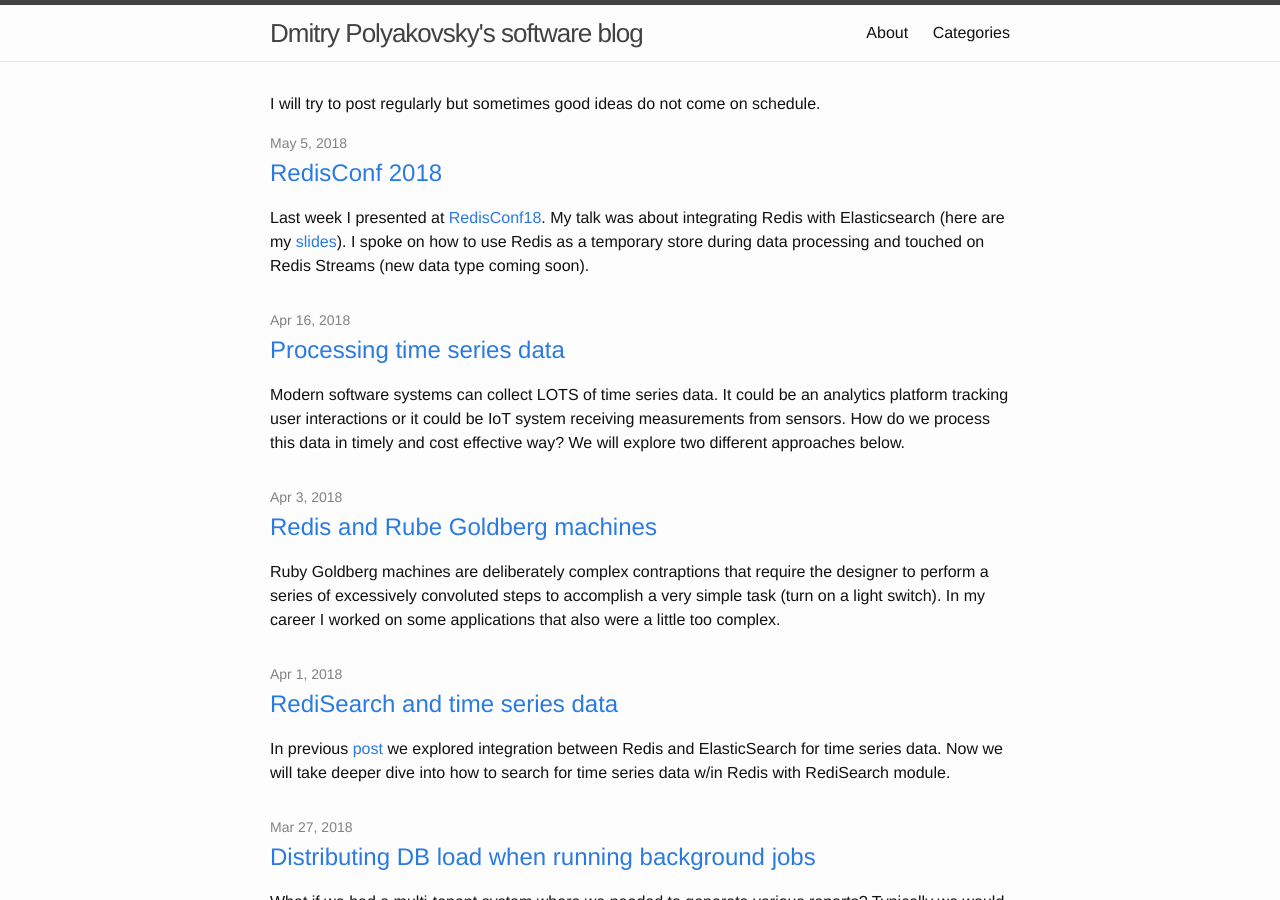
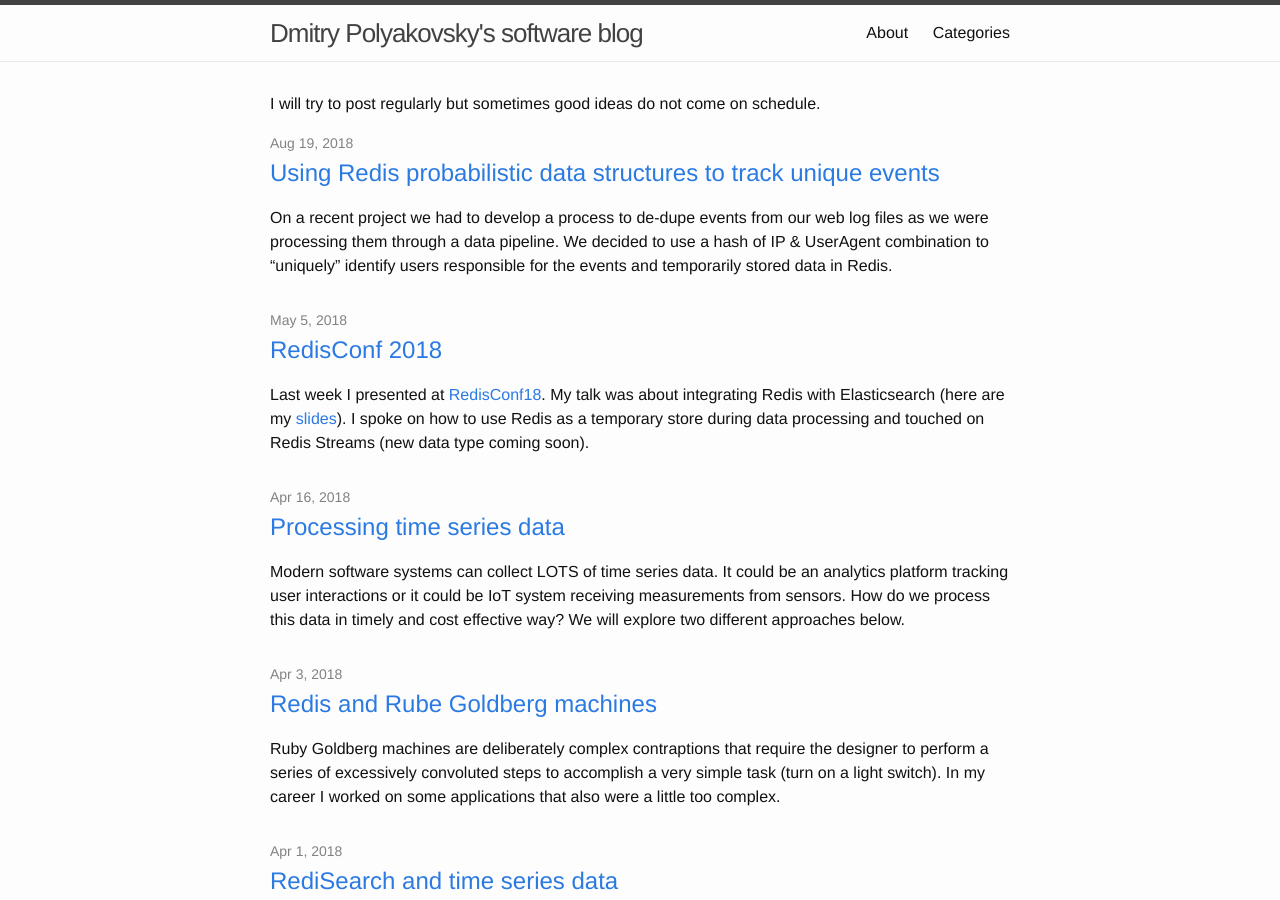
Before and after one commit to dmitrypol/dmitrypol.github.io, a Jekyll site: the page built from index.html, in a window 1280 px wide and 900 px high. Built offline with Jekyll 4.4.1, drawn with Linux system fonts in a browser that asks for light colours; comment, search, counter and statistics services are not loaded; some of the changed lines change nothing that is shown.

Commit message:
publishhd post on probabilistic data structures

```diff
--- a/_drafts/redis-unique-events.md
+++ b/_posts/2018-08-19-redis-probabilistic-data-structures.md
@@ -4,16 +4,14 @@ date: 2018-08-19
 categories: redis
 ---
 
-comScore uses combination of IP and UserAgent to calculate monthly unique visitors and determine website ranking.  One of the first projects where I used Redis many years ago required using this methodology and make split second decision in our code whether a particular visitor was new or not.
+On a recent project we had to develop a process to  de-dupe events from our web log files as we were processing them through a data pipeline.  We decided to use a hash of IP & UserAgent combination to "uniquely" identify users responsible for the events and temporarily stored data in Redis.
 
 * TOC
 {:toc}
 
 ### Storing hash of IP & UserAgent are separate Redis keys
 
-On a recent project we had to do something very similar to de-dupe events from our log files as were processing them through a data pipeline.  We used a combination of IP & UserAgent to "uniquely" identify events and stored data in Redis for 15 minutes.
-
-Here is a sample Python code implementing this logic.  It generates "random" IPs and UserAgents, hashes the combination and checks if it exists in Redis as a separate key.  If the key exits, it returns False (dupe).  Otherwise it creates a key (with 15 minutes TTL), increments a **new_event** counter and returns True (new event).  To force "dupe" events we defined a small array of UserAgents and limited IP ranges.
+Here is a sample Python code implementing this logic.  It generates "random" IPs and UserAgents, hashes the combination and checks if it exists in Redis as a separate key.  If the key exits, it returns False (dupe).  Otherwise it creates a key (with 900 seconds TTL per our time window requirements), increments a **new_event** counter and returns True (new event).  To force "dupe" events this code uses a small array of UserAgents and limited IP ranges.
 
 {% highlight python %}
 import redis
@@ -42,7 +40,7 @@ def main():
 main()
 {% endhighlight %}
 
-This solution worked but the more data we were processing the more memory it required.  We started researching alternatives.
+This solution worked but the more data we were processing the more RAM it required.  We wanted a more memory efficient alternative.
 
 ### HyperLogLog
 
@@ -50,7 +48,7 @@ Redis HyperLogLog is probabilistic data structure which gives approximate number
 
 Redis HyperLogLog can count up to 2^64 items and in honor of Philippe Flajolet the commands begin with PF.
 
-To determine if this was a new event or not we checked the count of HLL data structure, added the event and checked the count again.  Notice that we are using a separate Redis connection client (**r_hll**) pointed at different Redis DB (1 vs 0) from previous example.
+To determine if this was a new event or not we checked the count of HLL data structure, added the event and checked the count again.  Notice that we are using a separate Redis connection client (**r_hll**) pointed at different Redis DB (1 vs 0).
 
 {% highlight python %}
 import redis
@@ -80,13 +78,13 @@ def main():
 main()
 {% endhighlight %}
 
-The problem with this approach is that in a multi-threaded environment there is very high likelihood of another thread (or process) added a different item to our HLL and therefore changing the count.  We needed to guarantee that nothing will happen between the 3 operations.  And we could not use `MULTI/EXEC` because we need to store the count somewhere.
+The problem with this approach is that in a multi-threaded environment there is very high likelihood of another thread (or process) added a different item to our HLL and therefore changing the count.  We needed to guarantee that nothing will happen between the three operations (pfcount, pfadd, pfcount).  And we could not use `MULTI/EXEC` because we need to store the count somewhere.
 
 #### Lua script
 
-Redis will execute Lua script atomically (everything else will be blocked while a script is running so make sure the scripts are not slow).  Lua scripts will also enable us to make only one Redis call per event (vs 3).
+Redis will execute Lua script atomically (everything else will be blocked while the script is running so it must be fast).  Lua scripts will also help us to make only one Redis API call per event (vs 3) which will be faster.
 
-Lua script will accept counter and uniq_hash as params (in a real world applications counters are likely to be time-series, such as daily).  The script will encapsulate pfcount / pfadd logic and return true or false.
+Lua script will accept counter and uniq_hash as params (in a real world applications counters are likely to be time-series, such as daily).  The script will encapsulate pfcount / pfadd / pfcount logic and return true or false.
 
 {% highlight lua %}
 local counter = ARGV[1]
@@ -101,7 +99,7 @@ else
 end
 {% endhighlight %}
 
-Now we will load Lua script from our Python code with `script_load` command and then execute `evalsha` passing in the arguments.
+We will load Lua script from our Python code with `script_load` command and then execute `evalsha` passing in the arguments.
 
 {% highlight python %}
 import redis
@@ -131,7 +129,7 @@ Now we are saving $ on memory and still achieving 99%+ accuracy.
 
 ### ReBloom module
 
-Bloom filters are a data structure that is designed to tell us with reasonable degree of certainty whether this is a new event or not.  Redis does not support them natively but a there is a ReBloom module that enables that functionality.
+Bloom Filter is probabilistic data structure designed to tell us with reasonable degree of certainty whether this is a new event or not.  Redis does not support them natively but a there is a ReBloom module that enables that functionality.
 
 In this Python code we first reserve a Bloom Filter for 10,000 entries with error rate of 1 in 1000.  The more accurate we want this to be the more memory and CPU will be required.  When we execute `BF.ADD` the response comes back as 0 if it's not a new item and 1 if it is new.
 
@@ -165,7 +163,7 @@ main()
 
 ### Combined Pyton code
 
-Now we can created a `new_event.py` script combining the approaches.
+Now we create a `new_event.py` script combining the approaches.
 
 {% highlight python %}
 import redis
@@ -250,8 +248,10 @@ After running the code we can launch **redis-cli** and compare results.  Note -
 
 Memory usage varied widely.  Storing 1 million unique IP & UserAgent combinations took almost 100MB with separate keys vs ~ 1MB as HyperLogLog.  Bloom Filter provisioned for 1 million items used about 3MB.
 
+Which approach is best depends on the situation.  Leveraging ReBloom module requires either hosting provider that supports it or full control of the server where Redis is running.  Using separate keys gives the most granularity in expiring data after a time window but used the most RAM.  HyperLogLog can be done with a standard Redis but Lua scripts introduce slightly more complexity.
+
 ### Links
+* https://redis-py.readthedocs.io/en/latest/index.html
+* HyperLogLog - http://antirez.com/news/75
+* https://www.redisgreen.net/blog/intro-to-lua-for-redis-programmers/
 * https://github.com/RedisLabsModules/rebloom
-* https://www.redisgreen.net/blog/intro-to-lua-for-redis-programmers/
-* https://www.comscore.com/Insights/Rankings
-* https://redis-py.readthedocs.io/en/latest/index.html
```
